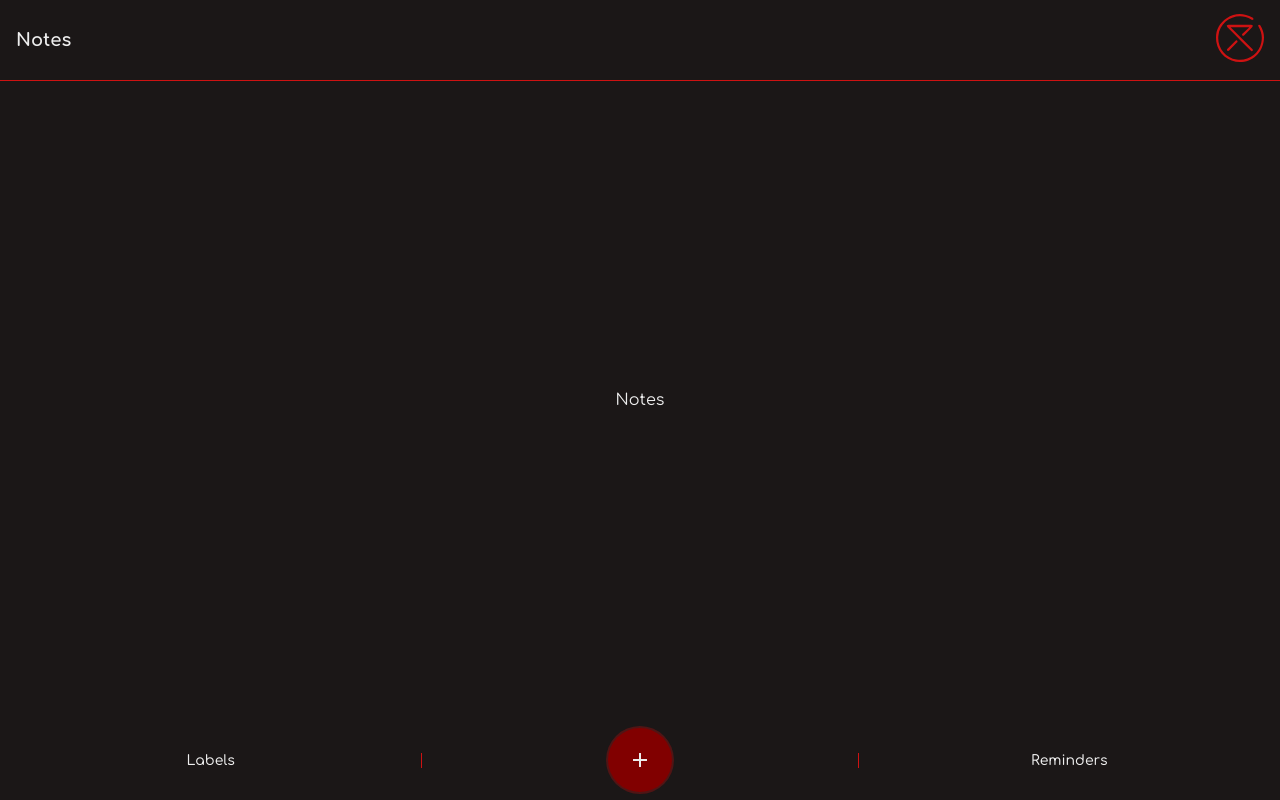
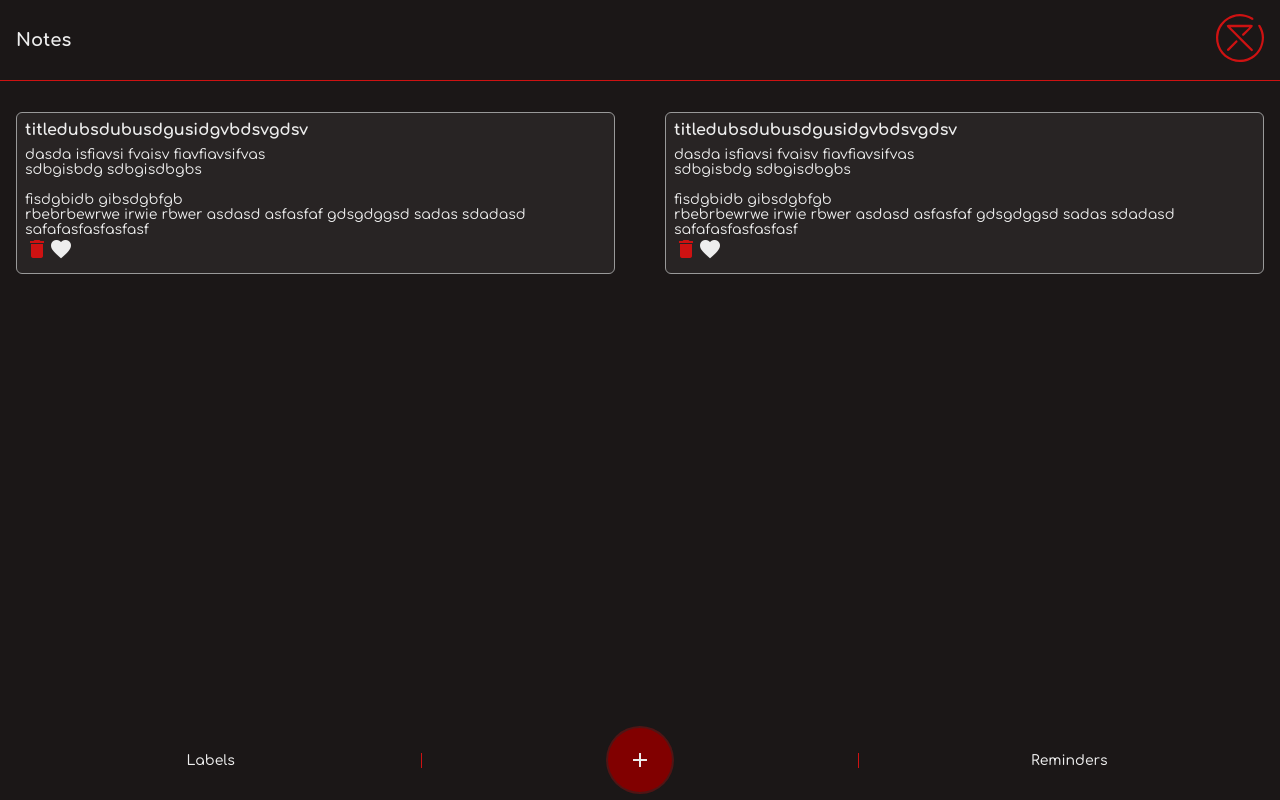
Before and after one commit to enzoponf3/notes, a React (Vite) app: page / in a window 1280 px wide. Built offline with nearby package versions, Linux system fonts and the light colour scheme.

Commit message:
notes card started

```diff
--- a/package.json
+++ b/package.json
@@ -12,6 +12,7 @@
     "react-dom": "^17.0.0"
   },
   "devDependencies": {
+    "@types/node": "^15.0.1",
     "@types/react": "^17.0.0",
     "@types/react-dom": "^17.0.0",
     "@typescript-eslint/eslint-plugin": "^4.22.0",
--- a/src/App/App.tsx
+++ b/src/App/App.tsx
@@ -3,24 +3,25 @@ import * as React from "react"
 import styles from "./App.module.scss"
 import logo from  "../assets/logo.svg"
 
+import Notes from "~/components/note"
+
 function App() {
   const [title, setTitle] = React.useState<"Notes" | "Labels" | "Reminders">("Notes")
+  const [filter, setFilter] = React.useState<string>("none")
 
   return (
     <div className={styles.app}>
       <header>
         <div>
           <span>{title}</span>
-
         </div>
         <div>
           <a href="/">
             <img src={logo} alt="ponfe logo"/>
           </a>
-
         </div>
       </header>
-      {"Notes"}
+      <Notes filter={filter}/>
       <nav>
         <button onClick={()=>setTitle("Labels")}>Labels</button>
         <button><span className="material-icons">add</span></button>
--- /dev/null
+++ b/src/components/note/Notes.module.scss
@@ -0,0 +1,23 @@
+.notes {
+  width: 100%;
+  position: absolute;
+  top: 5rem;
+  display: flex;
+  flex-direction: column;
+  padding: 1rem;
+}
+
+.filter {
+  width: 100%;
+  span {
+    float: left;
+    font-style: italic;
+  }
+}
+
+.container {
+  margin-top: 1rem;
+  display: flex;
+  flex-direction: row;
+  justify-content: space-between;
+}
--- /dev/null
+++ b/src/components/note/Notes.tsx
@@ -0,0 +1,26 @@
+import * as React from "react"
+
+import styles from "./Notes.module.scss"
+import {Note} from "./types"
+import NoteCard from "./noteCard"
+
+interface Props{
+    filter:string
+}
+
+const Notes: React.FC<Props> = ({filter}) => {
+  const [notes, setNotes] = React.useState<Note[]>([])
+  return (
+    <div className={styles.notes}>
+      {filter !== "none" &&
+      <div className={styles.filter}><span>Filter: {filter}</span></div>
+      }
+      <div className={styles.container}>
+        <NoteCard/>
+        <NoteCard/>
+      </div>
+    </div>
+  )
+}
+
+export default Notes
--- /dev/null
+++ b/src/components/note/index.ts
@@ -0,0 +1 @@
+export {default} from "./Notes"
--- /dev/null
+++ b/src/components/note/noteCard/NoteCard.module.scss
@@ -0,0 +1,32 @@
+.noteCard {
+  width: 48%;
+  background-color: rgba($color: #999, $alpha: 0.1);
+  border-radius: 6px;
+  border: solid 1px rgba($color: #999, $alpha: 1);
+  padding: 0.5rem;
+  div {
+    width: 100%;
+    text-align: left;
+    h3 {
+      overflow: hidden;
+      text-overflow: ellipsis;
+      font-size: 1rem;
+      font-weight: 700;
+      margin-bottom: 0.5rem;
+    }
+  }
+  .bodyCard {
+    width: 100%;
+    overflow: hidden;
+    text-overflow: ellipsis;
+    max-height: 10rem;
+    div {
+      font-size: 0.875rem;
+      overflow: hidden;
+    }
+  }
+}
+
+.selected {
+  color: var(--third);
+}
--- /dev/null
+++ b/src/components/note/noteCard/NoteCard.tsx
@@ -0,0 +1,33 @@
+import * as React from "react"
+
+import styles from "./NoteCard.module.scss"
+import {Note} from "../types"
+
+
+
+const NoteCard: React.FC = () => {
+  return (
+    <div className={styles.noteCard}>
+      <div><h3>titledubsdubusdgusidgvbdsvgdsv</h3></div>
+      <div className={styles.bodyCard}>
+        <div>
+            dasda isfiavsi fvaisv  fiavfiavsifvas
+          <br/>
+            sdbgisbdg sdbgisdbgbs
+          <br/><br/>
+            fisdgbidb gibsdgbfgb
+          <br/>
+            rbebrbewrwe irwie rbwer
+            asdasd asfasfaf gdsgdggsd sadas sdadasd safafasfasfasfasf
+        </div>
+
+      </div>
+      <div className={styles.footCard}>
+        <span className={`material-icons ${styles.selected}`}>delete</span>
+        <span className="material-icons">favorite</span>
+      </div>
+    </div>
+  )
+}
+
+export default NoteCard
--- /dev/null
+++ b/src/components/note/noteCard/index.ts
@@ -0,0 +1 @@
+export {default} from "./NoteCard"
--- /dev/null
+++ b/src/components/note/types.ts
@@ -0,0 +1,9 @@
+export interface Note {
+    title: string
+    body: string[]
+    type: "note" | "todo" | "reminder"
+    labels: string[]
+    createDate: Date
+    remindFrecuency: "daily" | "weekly" | "yearly" | "montly"
+    remindDate: Date
+}
--- a/tsconfig.json
+++ b/tsconfig.json
@@ -15,6 +15,7 @@
     "isolatedModules": true,
     "noEmit": true,
     "jsx": "react",
+    "baseUrl": "./src",
     "paths": {
       "~/*": ["./*"]
     }
--- a/vite.config.ts
+++ b/vite.config.ts
@@ -1,6 +1,6 @@
+import path from "path"
 import { defineConfig } from "vite"
 import reactRefresh from "@vitejs/plugin-react-refresh"
-import path from "path"
 
 // https://vitejs.dev/config/
 export default defineConfig({
```
Also changed, not shown: .eslintrc.json, 1 other file (tests, documents, lock files or other folders).
